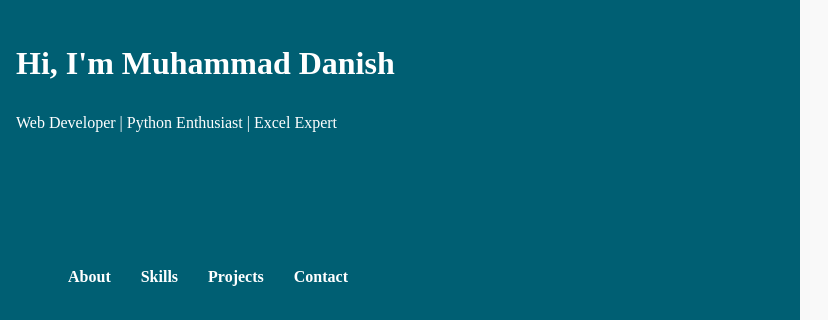
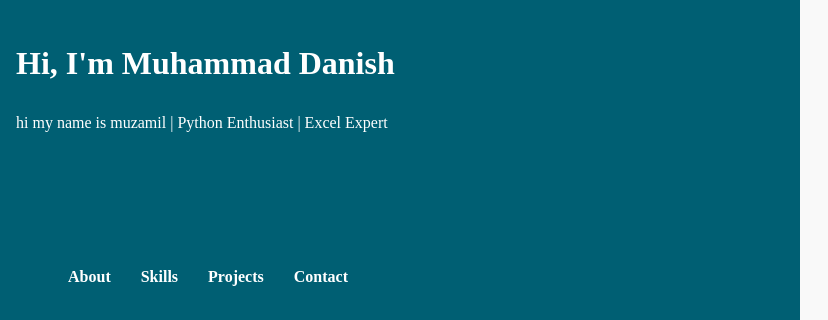
Before and after one commit to danishcorder/portfolio, a plain HTML site: page index.html in a window 1280 px wide. Shown: the part 114-434 px from the top of the page, 452-1280 px from the left. Drawn offline with Linux system fonts and the light colour scheme.

Commit message:
Update index.html

```diff
--- a/index.html
+++ b/index.html
@@ -11,7 +11,7 @@
       <img src="https://avatars.githubusercontent.com/u/198791507?v=4" alt="Muhammad Danish" class="https://avatars.githubusercontent.com/u/198791507?v=4" />
       <div class="intro">
         <h1>Hi, I'm Muhammad Danish</h1>
-        <p>Web Developer | Python Enthusiast | Excel Expert</p>
+        <p>hi my name is muzamil | Python Enthusiast | Excel Expert</p>
       </div>
     </div>
     <nav>
```
